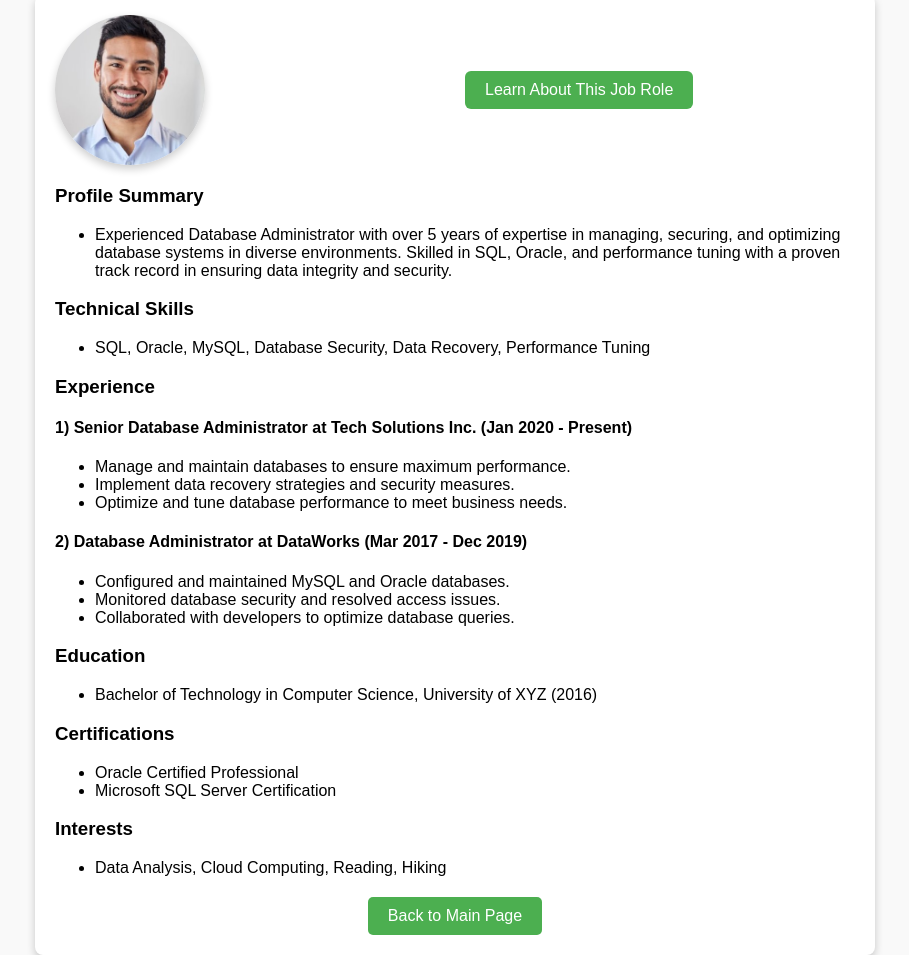
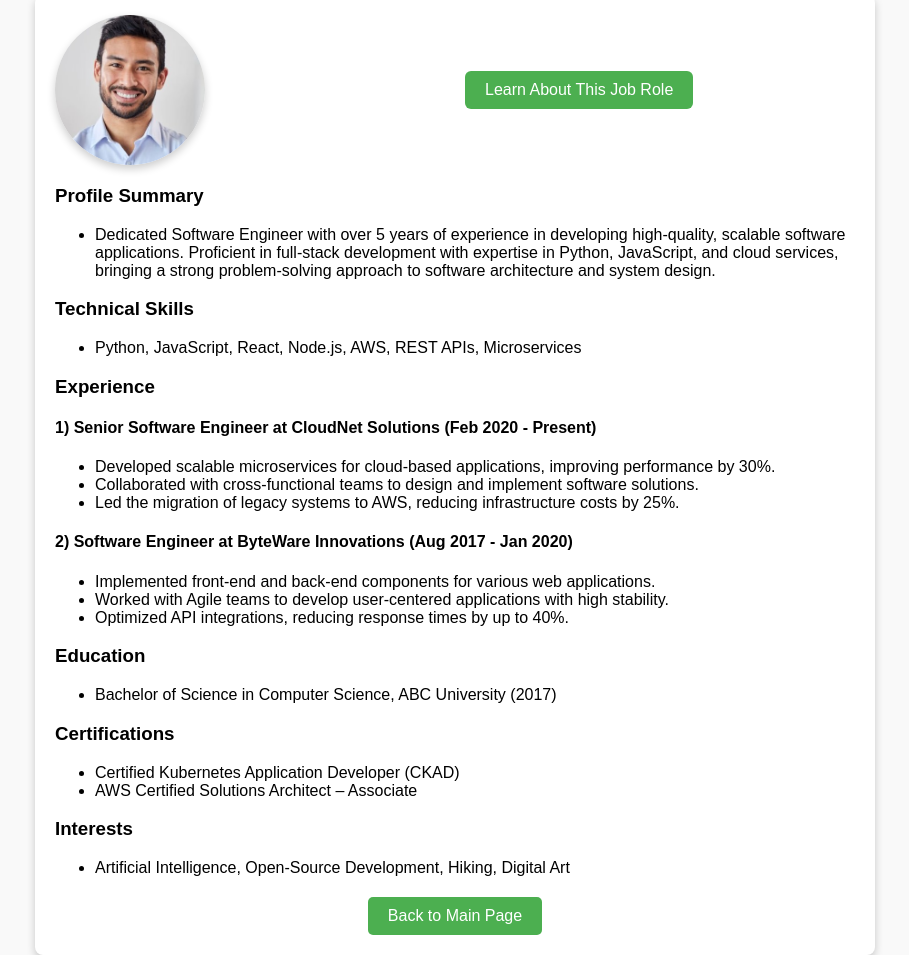
Before and after one commit to AnandhaKrishnan7/resume1, a plain HTML site: page pages/resume_software_eng.html in a window 1280 px wide. Shown: the part 241-1196 px from the top of the page, without its empty margins (185-1094 px from the left). Drawn offline with Linux system fonts and the light colour scheme.

Commit message:
Update resume_software_eng.html

```diff
--- a/pages/resume_software_eng.html
+++ b/pages/resume_software_eng.html
@@ -3,68 +3,67 @@
 <head>
     <meta charset="UTF-8">
     <meta name="viewport" content="width=device-width, initial-scale=1.0">
-    <title>John Doe - Database Administrator</title>
+    <title>Charles Harris</title>
     <link rel="stylesheet" href="../styles/styles.css">
 </head>
 <body>
     <header>
         <h1>Charles Harris</h1>
         <h2>Software Engineer</h2>
-        <p><strong>Email:</strong>charles.harris@email.com</p>
+        <p><strong>Email:</strong> charles.harris@email.com</p>
         <p><strong>LinkedIn:</strong> linkedin.com/in/charles-harris</p>
     </header>
 
     <section class="resume-page">
         <div class="profile-section">
-            <img src="../images/software engineer.jpg" alt="John Doe Photo" class="profile-photo" width="300px" height="300px">
+            <img src="../images/software engineer.jpg" alt="Charles Harris Photo" class="profile-photo" width="300px" height="300px">
             <button onclick="window.location.href='../pages/job_role_sw.html'" class="job-role-button">Learn About This Job Role</button>
         </div>
 
         <h3>Profile Summary</h3>
         <ul>
-            <li>Experienced Database Administrator with over 5 years of expertise in managing, securing, and optimizing database systems in diverse environments. Skilled in SQL, Oracle, and performance tuning with a proven track record in ensuring data integrity and security.</li>
+            <li>Dedicated Software Engineer with over 5 years of experience in developing high-quality, scalable software applications. Proficient in full-stack development with expertise in Python, JavaScript, and cloud services, bringing a strong problem-solving approach to software architecture and system design.</li>
         </ul>
 
         <h3>Technical Skills</h3>
         <ul>
-            <li>SQL, Oracle, MySQL, Database Security, Data Recovery, Performance Tuning</li>
+            <li>Python, JavaScript, React, Node.js, AWS, REST APIs, Microservices</li>
         </ul>
 
         <h3>Experience</h3>
-        <h4>1) Senior Database Administrator at Tech Solutions Inc. (Jan 2020 - Present)</h4>
+        <h4>1) Senior Software Engineer at CloudNet Solutions (Feb 2020 - Present)</h4>
         <ul>
-            <li>Manage and maintain databases to ensure maximum performance.</li>
-            <li>Implement data recovery strategies and security measures.</li>
-            <li>Optimize and tune database performance to meet business needs.</li>
+            <li>Developed scalable microservices for cloud-based applications, improving performance by 30%.</li>
+            <li>Collaborated with cross-functional teams to design and implement software solutions.</li>
+            <li>Led the migration of legacy systems to AWS, reducing infrastructure costs by 25%.</li>
         </ul>
 
-        <h4>2) Database Administrator at DataWorks (Mar 2017 - Dec 2019)</h4>
+        <h4>2) Software Engineer at ByteWare Innovations (Aug 2017 - Jan 2020)</h4>
         <ul>
-            <li>Configured and maintained MySQL and Oracle databases.</li>
-            <li>Monitored database security and resolved access issues.</li>
-            <li>Collaborated with developers to optimize database queries.</li>
+            <li>Implemented front-end and back-end components for various web applications.</li>
+            <li>Worked with Agile teams to develop user-centered applications with high stability.</li>
+            <li>Optimized API integrations, reducing response times by up to 40%.</li>
         </ul>
 
         <h3>Education</h3>
         <ul>
-            <li>Bachelor of Technology in Computer Science, University of XYZ (2016)</li>
+            <li>Bachelor of Science in Computer Science, ABC University (2017)</li>
         </ul>
 
         <h3>Certifications</h3>
         <ul>
-            <li>Oracle Certified Professional</li>
-            <li>Microsoft SQL Server Certification</li>
+            <li>Certified Kubernetes Application Developer (CKAD)</li>
+            <li>AWS Certified Solutions Architect – Associate</li>
         </ul>
 
         <h3>Interests</h3>
         <ul>
-            <li>Data Analysis, Cloud Computing, Reading, Hiking</li>
+            <li>Artificial Intelligence, Open-Source Development, Hiking, Digital Art</li>
         </ul>
         <div class="back-button-section">
             <button onclick="window.location.href='../index.html'" class="back-button">Back to Main Page</button>
         </div>
     </section>
 
-
 </body>
 </html>
```
